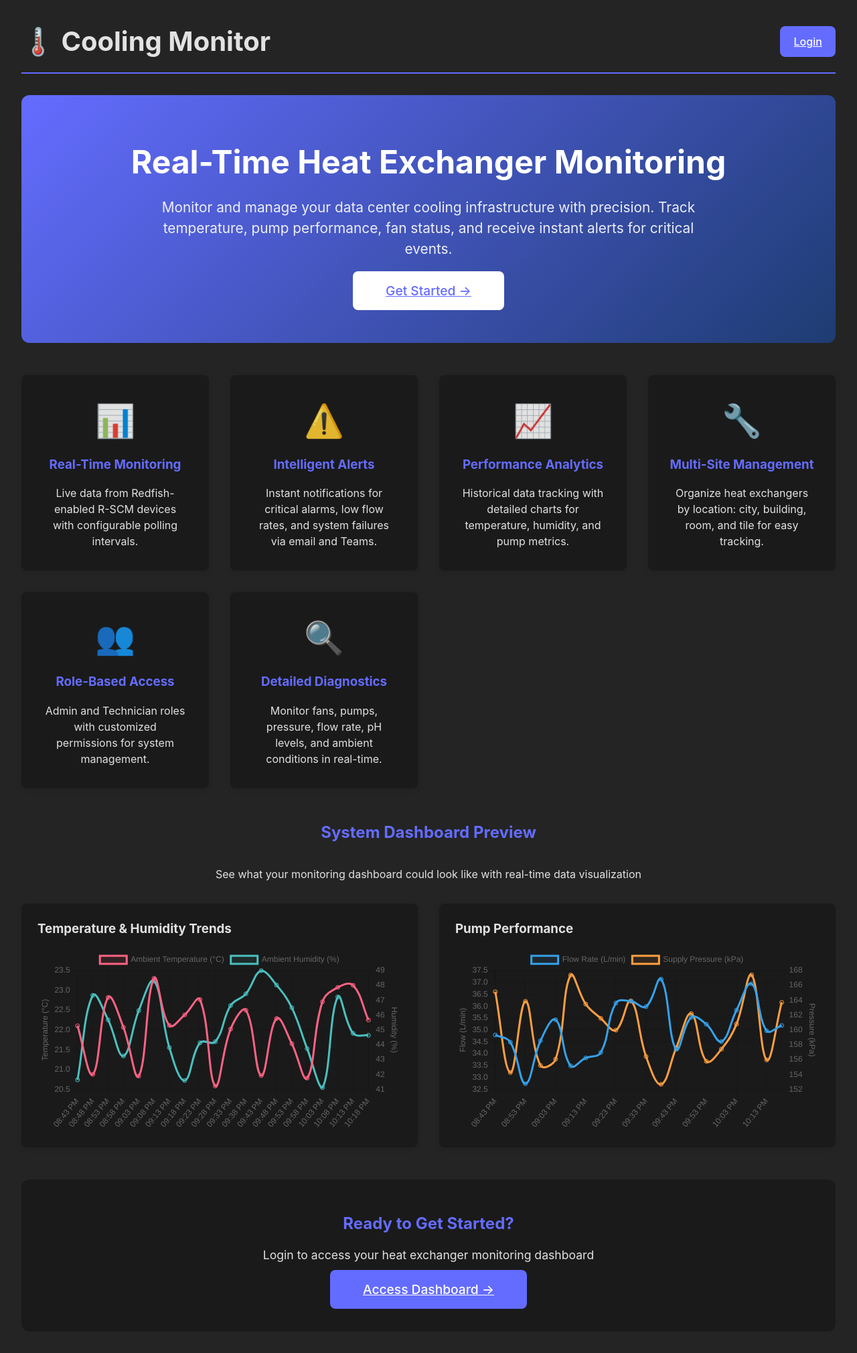
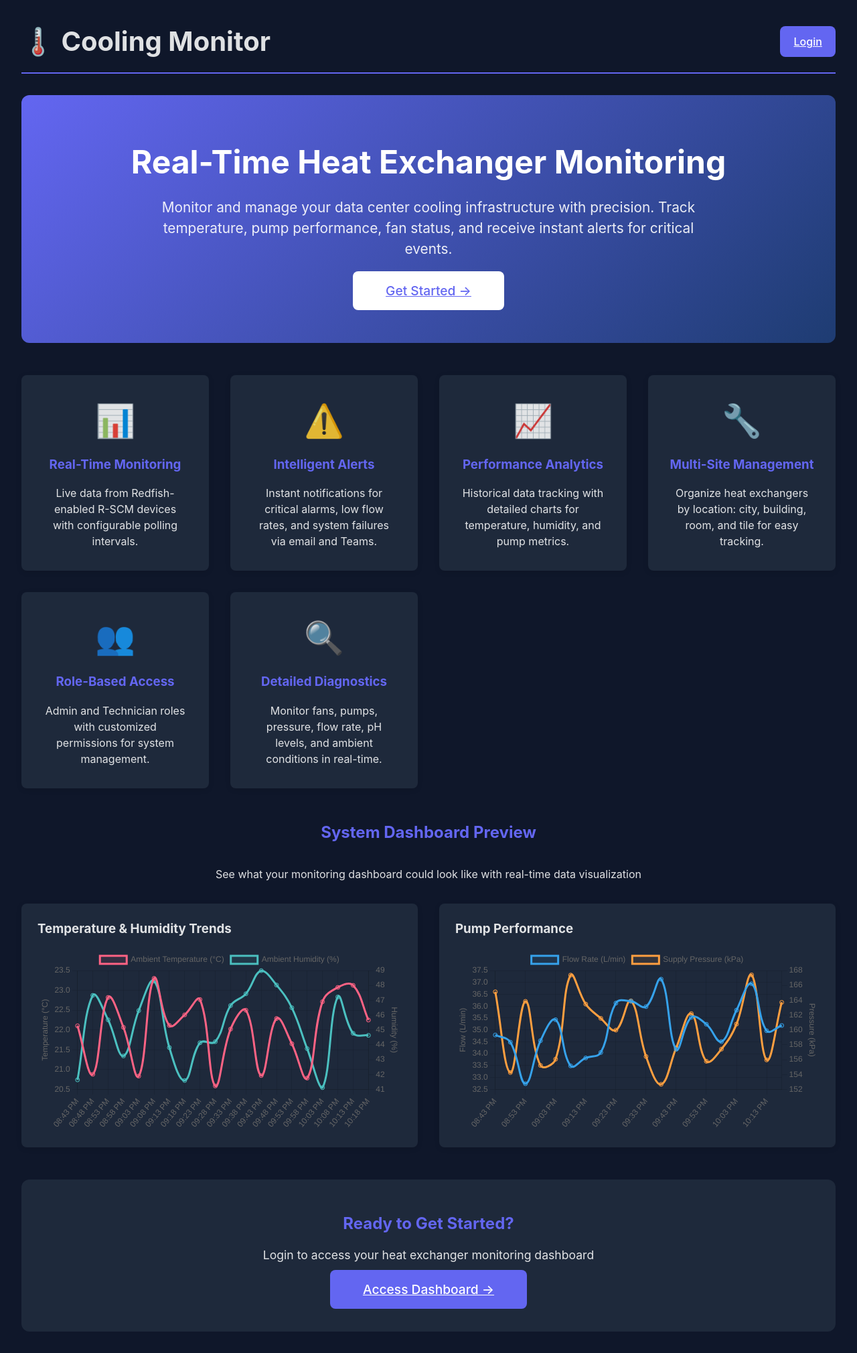
Before and after one commit to JarrettJones/Cooling-Monitor, a FastAPI app: page /landing in a window 1280 px wide. Shown: the whole page at 67% size. Run offline with FastAPI, Linux system fonts and the light colour scheme; parts of the project's set-up code (start-up, migrations or seed data) failed here and were passed over.

Commit message:
Update color palette to match dark grid background theme

```diff
--- a/static/css/style.css
+++ b/static/css/style.css
@@ -1,16 +1,16 @@
 :root {
-    --primary-color: #646cff;
-    --primary-hover: #535bf2;
-    --secondary-color: #4a4a4a;
-    --secondary-hover: #5a5a5a;
+    --primary-color: #6366f1;
+    --primary-hover: #4f46e5;
+    --secondary-color: #475569;
+    --secondary-hover: #64748b;
     --danger-color: #f44336;
     --danger-hover: #da190b;
     --success-color: #4caf50;
     --warning-color: #ff9800;
-    --bg-color: #242424;
-    --card-bg: #1a1a1a;
+    --bg-color: #0f172a;
+    --card-bg: #1e293b;
     --text-color: rgba(255, 255, 255, 0.87);
-    --border-color: #4a4a4a;
+    --border-color: #334155;
 }
 
 * {
```
